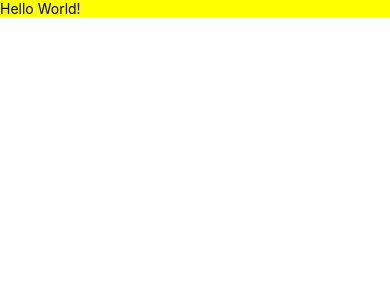
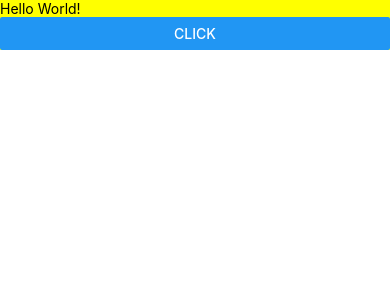
Before and after one commit to seymanurks/firstReactNativeApp, a React Native app: screen / in a window 390 px wide. Shown: the top 300 px of the page. Built offline with nearby package versions, Linux system fonts and the light colour scheme.

Commit message:
button added

```diff
--- a/App.tsx
+++ b/App.tsx
@@ -1,11 +1,12 @@
 import React from "react";
-import {View, SafeAreaView, Text} from "react-native";
+import {View, SafeAreaView, Text, Button} from "react-native";
 
 const App = () => {
   return(
     <SafeAreaView>
       <View style= {{backgroundColor: "yellow"}}>
          <Text>Hello World!</Text>
+         <Button title="Click" onPress={() => []}></Button>
        </View>
     </SafeAreaView>
   )
```
